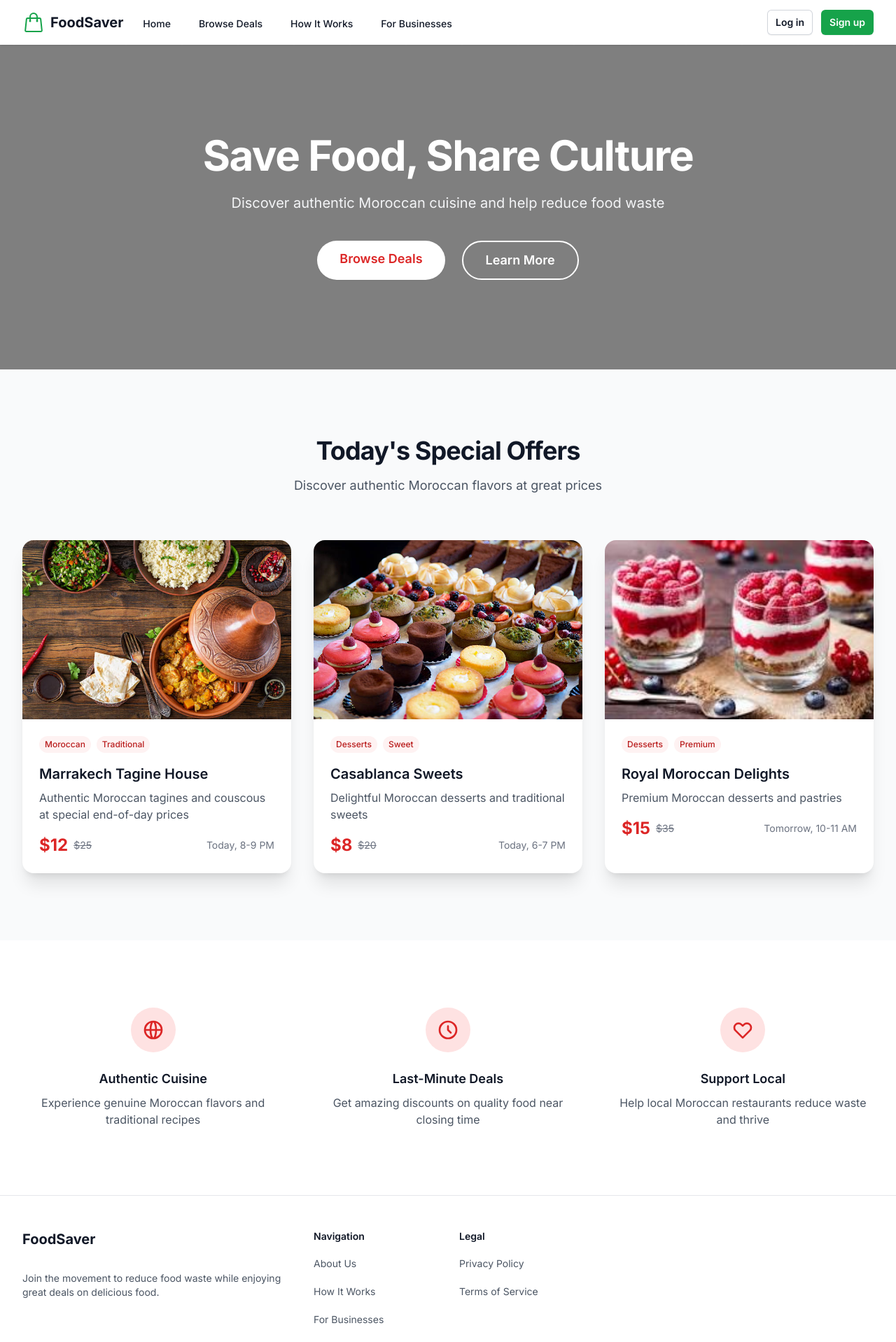
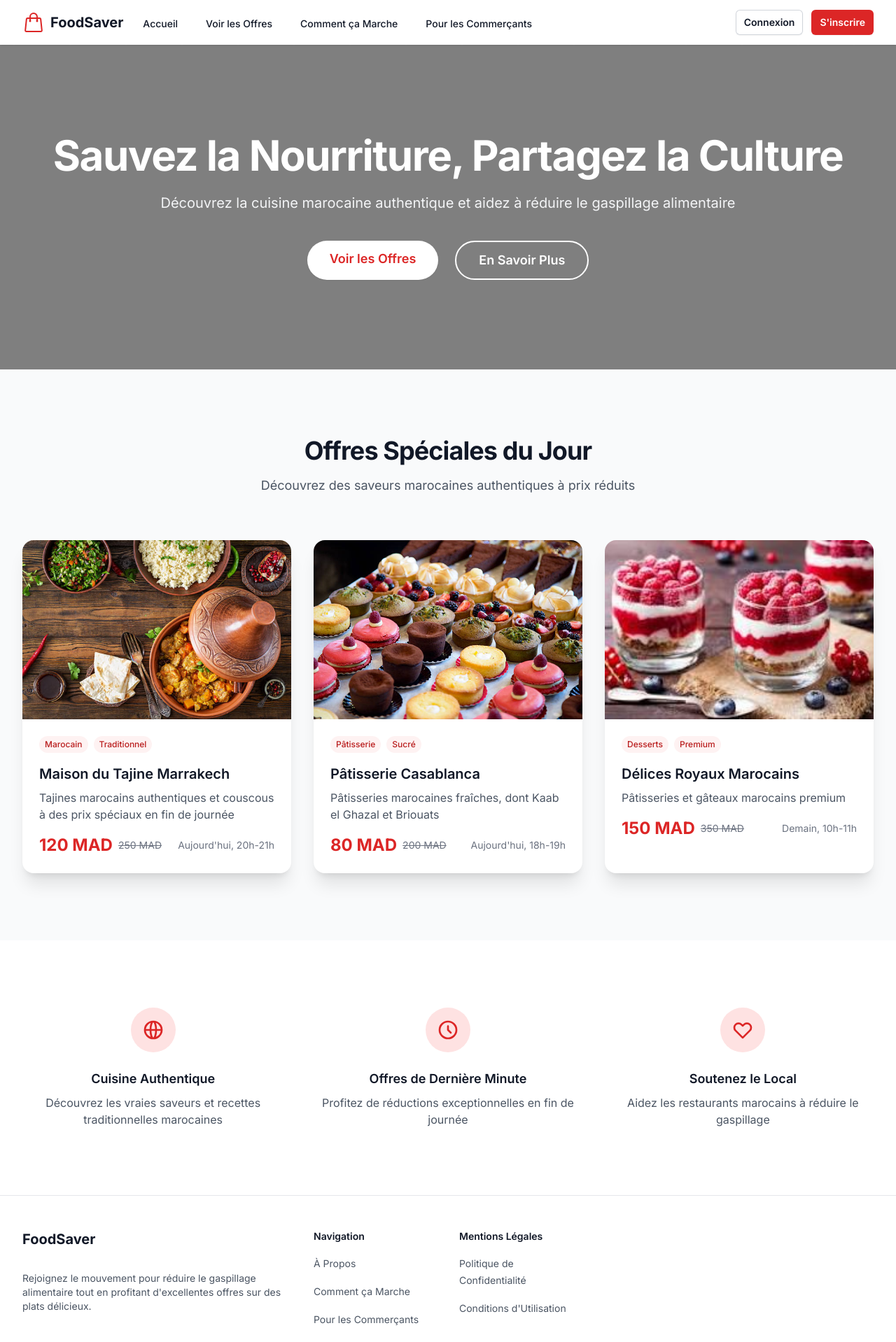
Before and after one commit to omarghannam/ghannameur, a Next.js app: page / in a window 1280 px wide. Shown: the top 1918 px of the page at 70% size. Built offline with nearby package versions, Linux system fonts and the light colour scheme.

Commit message:
Update website to French and add Moroccan currency

```diff
--- a/app/components/Footer.tsx
+++ b/app/components/Footer.tsx
@@ -5,15 +5,15 @@ import Link from 'next/link';
 
 const footerNavigation = {
   main: [
-    { name: 'About Us', href: '/about' },
-    { name: 'How It Works', href: '/how-it-works' },
-    { name: 'For Businesses', href: '/business' },
+    { name: 'À Propos', href: '/about' },
+    { name: 'Comment ça Marche', href: '/how-it-works' },
+    { name: 'Pour les Commerçants', href: '/business' },
     { name: 'FAQ', href: '/faq' },
     { name: 'Contact', href: '/contact' },
   ],
   legal: [
-    { name: 'Privacy Policy', href: '/privacy' },
-    { name: 'Terms of Service', href: '/terms' },
+    { name: 'Politique de Confidentialité', href: '/privacy' },
+    { name: 'Conditions d\'Utilisation', href: '/terms' },
   ],
 };
 
@@ -27,7 +27,7 @@ export default function Footer() {
               <span className="text-xl font-bold text-gray-900">FoodSaver</span>
             </Link>
             <p className="text-gray-600 text-sm">
-              Join the movement to reduce food waste while enjoying great deals on delicious food.
+              Rejoignez le mouvement pour réduire le gaspillage alimentaire tout en profitant d'excellentes offres sur des plats délicieux.
             </p>
           </div>
           <div className="mt-12 grid grid-cols-2 gap-8 xl:col-span-2 xl:mt-0">
@@ -45,7 +45,7 @@ export default function Footer() {
                 </ul>
               </div>
               <div className="mt-12 md:mt-0">
-                <h3 className="text-sm font-semibold text-gray-900">Legal</h3>
+                <h3 className="text-sm font-semibold text-gray-900">Mentions Légales</h3>
                 <ul role="list" className="mt-4 space-y-4">
                   {footerNavigation.legal.map((item) => (
                     <li key={item.name}>
@@ -61,7 +61,7 @@ export default function Footer() {
         </div>
         <div className="mt-12 border-t border-gray-200 pt-8">
           <p className="text-center text-sm text-gray-400">
-            &copy; {new Date().getFullYear()} FoodSaver. All rights reserved.
+            &copy; {new Date().getFullYear()} FoodSaver. Tous droits réservés.
           </p>
         </div>
       </div>
--- a/app/components/Navbar.tsx
+++ b/app/components/Navbar.tsx
@@ -6,10 +6,10 @@ import { Disclosure } from '@headlessui/react';
 import { Bars3Icon, XMarkIcon, ShoppingBagIcon } from '@heroicons/react/24/outline';
 
 const navigation = [
-  { name: 'Home', href: '/' },
-  { name: 'Browse Deals', href: '/deals' },
-  { name: 'How It Works', href: '/how-it-works' },
-  { name: 'For Businesses', href: '/business' },
+  { name: 'Accueil', href: '/' },
+  { name: 'Voir les Offres', href: '/deals' },
+  { name: 'Comment ça Marche', href: '/how-it-works' },
+  { name: 'Pour les Commerçants', href: '/business' },
 ];
 
 export default function Navbar() {
@@ -21,7 +21,7 @@ export default function Navbar() {
             <div className="flex h-16 justify-between">
               <div className="flex">
                 <Link href="/" className="flex flex-shrink-0 items-center">
-                  <ShoppingBagIcon className="h-8 w-8 text-green-600" />
+                  <ShoppingBagIcon className="h-8 w-8 text-red-600" />
                   <span className="ml-2 text-xl font-bold text-gray-900">FoodSaver</span>
                 </Link>
                 <div className="hidden sm:ml-6 sm:flex sm:space-x-8">
@@ -29,7 +29,7 @@ export default function Navbar() {
                     <Link
                       key={item.name}
                       href={item.href}
-                      className="inline-flex items-center px-1 pt-1 text-sm font-medium text-gray-900 hover:text-green-600"
+                      className="inline-flex items-center px-1 pt-1 text-sm font-medium text-gray-900 hover:text-red-600"
                     >
                       {item.name}
                     </Link>
@@ -42,19 +42,19 @@ export default function Navbar() {
                   href="/login"
                   className="rounded-md bg-white px-3 py-2 text-sm font-semibold text-gray-900 shadow-sm ring-1 ring-inset ring-gray-300 hover:bg-gray-50"
                 >
-                  Log in
+                  Connexion
                 </Link>
                 <Link
                   href="/signup"
-                  className="ml-3 rounded-md bg-green-600 px-3 py-2 text-sm font-semibold text-white shadow-sm hover:bg-green-500"
+                  className="ml-3 rounded-md bg-red-600 px-3 py-2 text-sm font-semibold text-white shadow-sm hover:bg-red-500"
                 >
-                  Sign up
+                  S'inscrire
                 </Link>
               </div>
 
               <div className="-mr-2 flex items-center sm:hidden">
                 <Disclosure.Button className="inline-flex items-center justify-center rounded-md p-2 text-gray-400 hover:bg-gray-100 hover:text-gray-500">
-                  <span className="sr-only">Open main menu</span>
+                  <span className="sr-only">Ouvrir le menu</span>
                   {open ? (
                     <XMarkIcon className="block h-6 w-6" aria-hidden="true" />
                   ) : (
@@ -82,13 +82,13 @@ export default function Navbar() {
                   href="/login"
                   className="block rounded-md px-3 py-2 text-center text-sm font-semibold text-gray-900 shadow-sm ring-1 ring-inset ring-gray-300 hover:bg-gray-50"
                 >
-                  Log in
+                  Connexion
                 </Link>
                 <Link
                   href="/signup"
-                  className="block rounded-md bg-green-600 px-3 py-2 text-center text-sm font-semibold text-white shadow-sm hover:bg-green-500"
+                  className="block rounded-md bg-red-600 px-3 py-2 text-center text-sm font-semibold text-white shadow-sm hover:bg-red-500"
                 >
-                  Sign up
+                  S'inscrire
                 </Link>
               </div>
             </div>
--- a/app/page.tsx
+++ b/app/page.tsx
@@ -7,32 +7,32 @@ import Image from 'next/image';
 const featuredDeals = [
   {
     id: 1,
-    title: "Marrakech Tagine House",
-    description: "Authentic Moroccan tagines and couscous at special end-of-day prices",
-    originalPrice: 25,
-    discountedPrice: 12,
+    title: "Maison du Tajine Marrakech",
+    description: "Tajines marocains authentiques et couscous à des prix spéciaux en fin de journée",
+    originalPrice: 250,
+    discountedPrice: 120,
     image: "/images/tagine.jpg",
-    pickupTime: "Today, 8-9 PM",
-    tags: ["Moroccan", "Traditional"]
+    pickupTime: "Aujourd'hui, 20h-21h",
+    tags: ["Marocain", "Traditionnel"]
   },
   {
     id: 2,
-    title: "Casablanca Sweets",
-    description: "Delightful Moroccan desserts and traditional sweets",
-    originalPrice: 20,
-    discountedPrice: 8,
+    title: "Pâtisserie Casablanca",
+    description: "Pâtisseries marocaines fraîches, dont Kaab el Ghazal et Briouats",
+    originalPrice: 200,
+    discountedPrice: 80,
     image: "/images/dessert.jpg",
-    pickupTime: "Today, 6-7 PM",
-    tags: ["Desserts", "Sweet"]
+    pickupTime: "Aujourd'hui, 18h-19h",
+    tags: ["Pâtisserie", "Sucré"]
   },
   {
     id: 3,
-    title: "Royal Moroccan Delights",
-    description: "Premium Moroccan desserts and pastries",
-    originalPrice: 35,
-    discountedPrice: 15,
+    title: "Délices Royaux Marocains",
+    description: "Pâtisseries et gâteaux marocains premium",
+    originalPrice: 350,
+    discountedPrice: 150,
     image: "/images/dessert2.jpg",
-    pickupTime: "Tomorrow, 10-11 AM",
+    pickupTime: "Demain, 10h-11h",
     tags: ["Desserts", "Premium"]
   },
 ];
@@ -46,23 +46,23 @@ export default function Home() {
         <div className="relative mx-auto max-w-7xl px-4 sm:px-6 lg:px-8 py-24 lg:py-32">
           <div className="text-center">
             <h1 className="text-4xl font-bold tracking-tight text-white sm:text-6xl">
-              Save Food, Share Culture
+              Sauvez la Nourriture, Partagez la Culture
             </h1>
             <p className="mt-6 text-xl text-gray-100">
-              Discover authentic Moroccan cuisine and help reduce food waste
+              Découvrez la cuisine marocaine authentique et aidez à réduire le gaspillage alimentaire
             </p>
             <div className="mt-10 flex justify-center gap-x-6">
               <Link
                 href="/deals"
                 className="rounded-full bg-white px-8 py-3 text-lg font-semibold text-red-600 shadow-sm hover:bg-gray-100 focus-visible:outline focus-visible:outline-2 focus-visible:outline-offset-2 focus-visible:outline-white"
               >
-                Browse Deals
+                Voir les Offres
               </Link>
               <Link
                 href="/how-it-works"
                 className="rounded-full border-2 border-white px-8 py-3 text-lg font-semibold text-white hover:bg-white hover:text-red-600"
               >
-                Learn More
+                En Savoir Plus
               </Link>
             </div>
           </div>
@@ -74,10 +74,10 @@ export default function Home() {
         <div className="mx-auto max-w-7xl px-4 sm:px-6 lg:px-8">
           <div className="text-center">
             <h2 className="text-3xl font-bold tracking-tight text-gray-900 sm:text-4xl">
-              Today's Special Offers
+              Offres Spéciales du Jour
             </h2>
             <p className="mt-4 text-lg text-gray-600">
-              Discover authentic Moroccan flavors at great prices
+              Découvrez des saveurs marocaines authentiques à prix réduits
             </p>
           </div>
 
@@ -120,10 +120,10 @@ export default function Home() {
                   <div className="mt-4 flex items-center justify-between">
                     <div className="flex items-center gap-2">
                       <span className="text-2xl font-bold text-red-600">
-                        ${deal.discountedPrice}
+                        {deal.discountedPrice} MAD
                       </span>
                       <span className="text-sm text-gray-500 line-through">
-                        ${deal.originalPrice}
+                        {deal.originalPrice} MAD
                       </span>
                     </div>
                     <span className="text-sm text-gray-500">
@@ -147,8 +147,8 @@ export default function Home() {
                   <path strokeLinecap="round" strokeLinejoin="round" strokeWidth={2} d="M21 12a9 9 0 01-9 9m9-9a9 9 0 00-9-9m9 9H3m9 9a9 9 0 01-9-9m9 9c1.657 0 3-4.03 3-9s-1.343-9-3-9m0 18c-1.657 0-3-4.03-3-9s1.343-9 3-9m-9 9a9 9 0 019-9" />
                 </svg>
               </div>
-              <h3 className="mt-6 text-lg font-semibold text-gray-900">Authentic Cuisine</h3>
-              <p className="mt-2 text-gray-600">Experience genuine Moroccan flavors and traditional recipes</p>
+              <h3 className="mt-6 text-lg font-semibold text-gray-900">Cuisine Authentique</h3>
+              <p className="mt-2 text-gray-600">Découvrez les vraies saveurs et recettes traditionnelles marocaines</p>
             </div>
             <div className="text-center">
               <div className="mx-auto h-16 w-16 rounded-full bg-red-100 flex items-center justify-center">
@@ -156,8 +156,8 @@ export default function Home() {
                   <path strokeLinecap="round" strokeLinejoin="round" strokeWidth={2} d="M12 8v4l3 3m6-3a9 9 0 11-18 0 9 9 0 0118 0z" />
                 </svg>
               </div>
-              <h3 className="mt-6 text-lg font-semibold text-gray-900">Last-Minute Deals</h3>
-              <p className="mt-2 text-gray-600">Get amazing discounts on quality food near closing time</p>
+              <h3 className="mt-6 text-lg font-semibold text-gray-900">Offres de Dernière Minute</h3>
+              <p className="mt-2 text-gray-600">Profitez de réductions exceptionnelles en fin de journée</p>
             </div>
             <div className="text-center">
               <div className="mx-auto h-16 w-16 rounded-full bg-red-100 flex items-center justify-center">
@@ -165,8 +165,8 @@ export default function Home() {
                   <path strokeLinecap="round" strokeLinejoin="round" strokeWidth={2} d="M4.318 6.318a4.5 4.5 0 000 6.364L12 20.364l7.682-7.682a4.5 4.5 0 00-6.364-6.364L12 7.636l-1.318-1.318a4.5 4.5 0 00-6.364 0z" />
                 </svg>
               </div>
-              <h3 className="mt-6 text-lg font-semibold text-gray-900">Support Local</h3>
-              <p className="mt-2 text-gray-600">Help local Moroccan restaurants reduce waste and thrive</p>
+              <h3 className="mt-6 text-lg font-semibold text-gray-900">Soutenez le Local</h3>
+              <p className="mt-2 text-gray-600">Aidez les restaurants marocains à réduire le gaspillage</p>
             </div>
           </div>
         </div>
```
